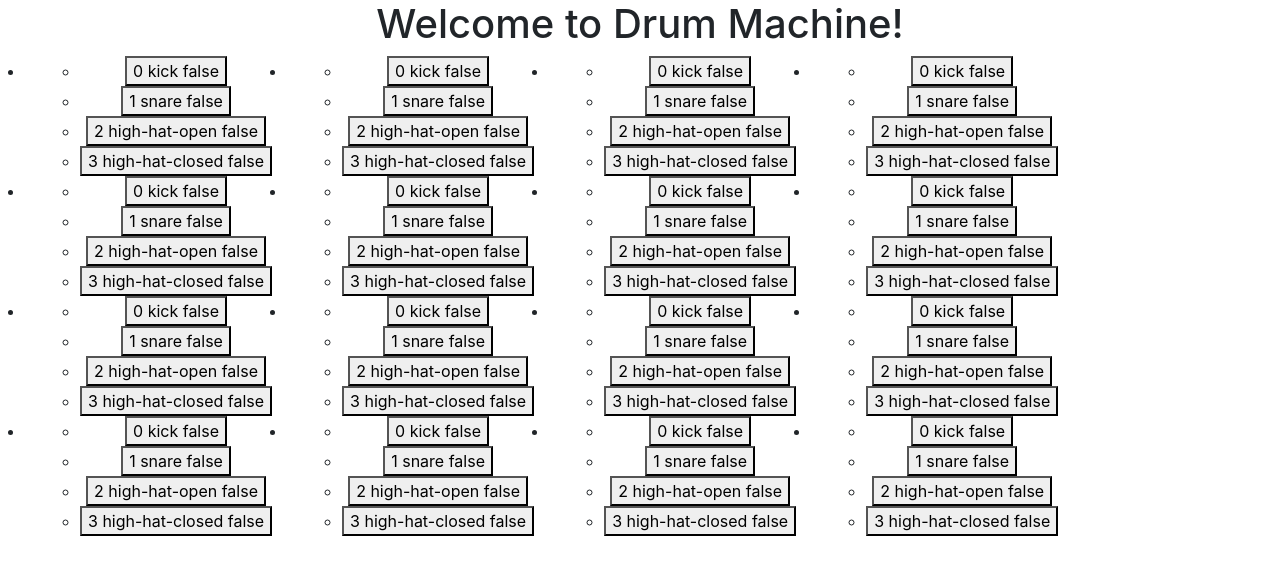
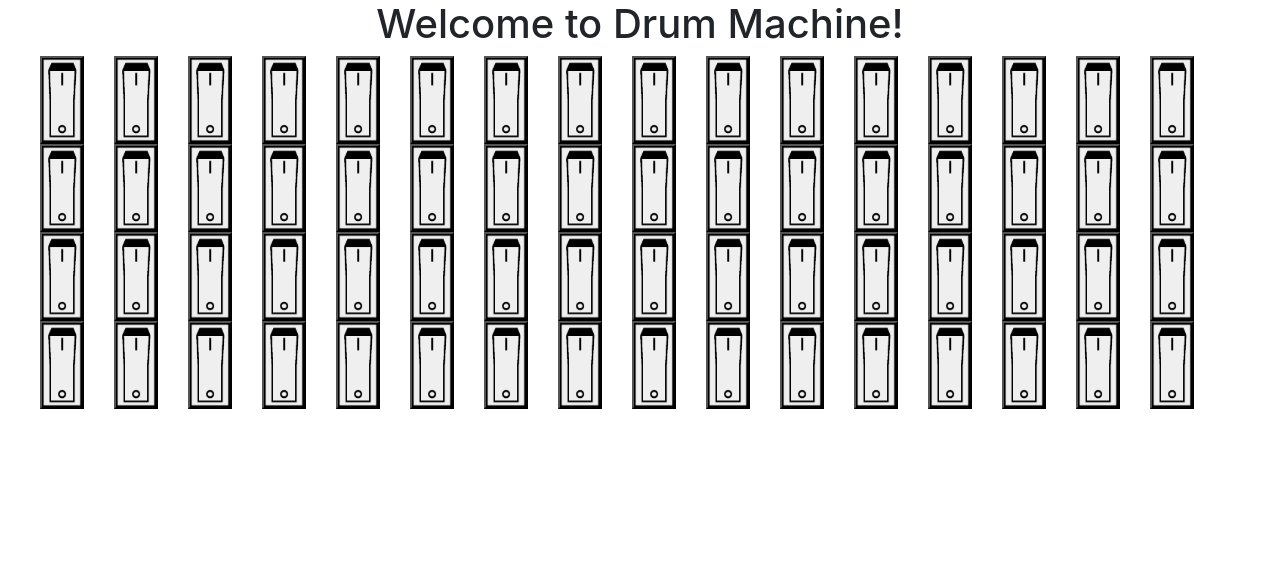
Before and after one commit to breaclark/drum-machine, an Angular app: page / in a window 1280 px wide. Shown: the top 574 px of the page. Built offline with nearby package versions, Linux system fonts and the light colour scheme.

Commit message:
Add styling to buttons so they line up correctly

```diff
--- a/src/app/edit-sound/edit-sound.component.css
+++ b/src/app/edit-sound/edit-sound.component.css
@@ -0,0 +1,17 @@
+img {
+  width: 40px;
+}
+
+button {
+  padding: 0px;
+}
+
+li {
+  width: 100%;
+  padding: 0px;
+}
+
+ul {
+  list-style-type: none;
+  padding: 0px;
+}
--- a/src/app/edit-sound/edit-sound.component.html
+++ b/src/app/edit-sound/edit-sound.component.html
@@ -1,5 +1,8 @@
 <ul>
   <li *ngFor="let soundInBeat of childSingleBeat; let j = index" [attr.data-index]="j">
-    <button type="button" (click) ="toggle(j)">{{j}} {{childSingleBeat[j].name}} {{childSingleBeat[j].switch}}</button>
+    <button type="button" (click) ="toggle(j)">
+      <img [src]="childSingleBeat[j].switchImg">
+      <!-- {{j}} {{childSingleBeat[j].name}} {{childSingleBeat[j].switch}} -->
+    </button>
   </li>
 </ul>
--- a/src/app/list-beat-intervals/list-beat-intervals.component.css
+++ b/src/app/list-beat-intervals/list-beat-intervals.component.css
@@ -1,3 +1,7 @@
 li {
   float: left;
 }
+
+ul {
+  list-style-type: none;
+}
```
Also changed, not shown: src/assets/switch-off.png, src/assets/switch-on.png.
